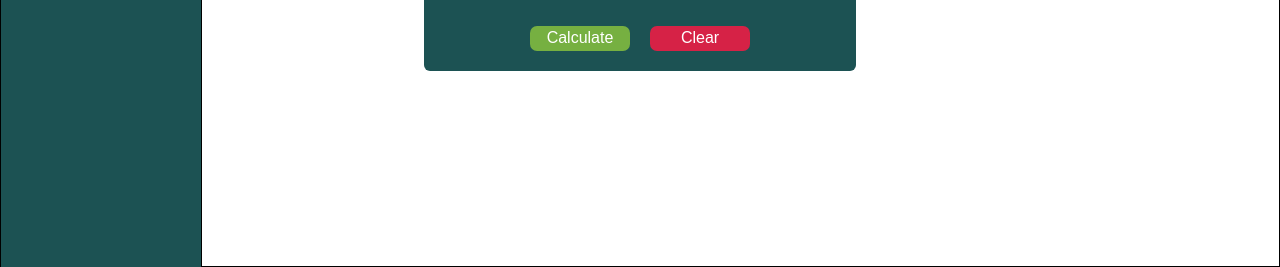
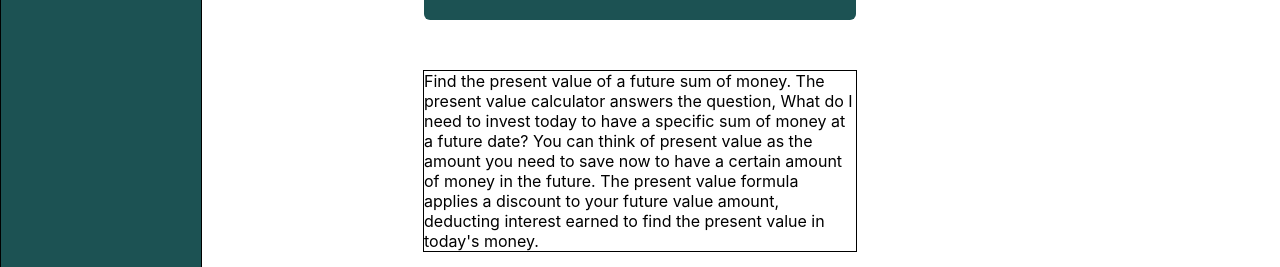
Before and after one commit to nickgusd/PV-FV-Calculator, a React (Create React App) app in the folder pcalculator/: page / in a window 1280 px wide. Shown: the part 533-800 px from the top of the page. Built offline with nearby package versions, Linux system fonts and the light colour scheme.

Commit message:
started adding content

```diff
--- a/pcalculator/src/components/AdBar/AdBar.js
+++ b/pcalculator/src/components/AdBar/AdBar.js
@@ -5,6 +5,7 @@ export const Wrapper = styled.div`
   position: fixed;
   overflow: auto;
   right: 0px;
+  top: 50px;
 `;
 
 export const Image = styled.img`
--- a/pcalculator/src/components/Container/Container.js
+++ b/pcalculator/src/components/Container/Container.js
@@ -5,5 +5,4 @@ export const ContainerDiv = styled.div`
   padding-top: 50px;
   margin: 0 auto;
   width: 100%;
-  border: 1px solid black;
 `;
--- a/pcalculator/src/components/Container/Container.jsx
+++ b/pcalculator/src/components/Container/Container.jsx
@@ -9,6 +9,8 @@ import Calculator from '../Calculator/Calculator';
 import Dropdown from '../Dropdown/Dropdown.jsx';
 import BasicTable from '../Table/Table';
 import Error from '../Error/Error';
+import Info from '../Info/Info';
+
 import { ContainerDiv } from './Container';
 
 export default function Container() {
@@ -33,6 +35,7 @@ export default function Container() {
         <Error message="Please Enter Numeric Values!" />
       ) : null}
       {IsCalculatedState ? <BasicTable option={type} /> : null}
+      <Info option={type} />
     </ContainerDiv>
   );
 }
--- /dev/null
+++ b/pcalculator/src/components/Info/Info.jsx
@@ -0,0 +1,18 @@
+import React from 'react';
+import PropTypes from 'prop-types';
+
+import { Wrapper, TextContainer } from '../Info/Info.style';
+
+import config from '../../config/content.json';
+
+export default function Info({ option }) {
+  return (
+    <Wrapper>
+      <TextContainer>{config[option]}</TextContainer>
+    </Wrapper>
+  );
+}
+
+Info.propTypes = {
+  option: PropTypes.string
+};
--- /dev/null
+++ b/pcalculator/src/components/Info/Info.style.js
@@ -0,0 +1,13 @@
+import styled from 'styled-components';
+
+export const Wrapper = styled.div`
+  border: 1px solid black;
+  display: block;
+  margin: 0 auto;
+  margin-top: 50px;
+  width: 432px;
+`;
+
+export const TextContainer = styled.div`
+  overflow: auto !important;
+`;
--- a/pcalculator/src/components/Main/Main.js
+++ b/pcalculator/src/components/Main/Main.js
@@ -5,5 +5,5 @@ export const Wrapper = styled.div`
   height: Calc(100vh - 50px);
   display: flex;
   flex-direction: row;
-  overflow: ${(props) => (props.isCalculated ? 'auto' : 'hidden')};
+  // overflow: ${(props) => (props.isCalculated ? 'auto' : 'hidden')};
 `;
--- a/pcalculator/src/components/Navbar/Navbar.js
+++ b/pcalculator/src/components/Navbar/Navbar.js
@@ -10,6 +10,8 @@ export const Nav = styled.div`
   display: flex;
   justify-content: flex-start;
   align-items: center;
+  position: fixed;
+  z-index: 1000;
 `;
 
 export const Title = styled.h1`
--- a/pcalculator/src/components/Sidebar/Sidebar.js
+++ b/pcalculator/src/components/Sidebar/Sidebar.js
@@ -13,6 +13,7 @@ export const Container = styled.div`
 export const Wrapper = styled.div`
   position: fixed;
   width: 200px;
+  top: 50px;
 `;
 
 export const StyledLink = styled(Link)`
--- a/pcalculator/src/components/Table/Table.jsx
+++ b/pcalculator/src/components/Table/Table.jsx
@@ -79,8 +79,6 @@ export default function BasicTable({ option }) {
   const payment = useRecoilValue(paymentState);
   const calculated = useRecoilValue(calculateState);
   const futureVal = useRecoilValue(futureValueState);
-
-  // console.log(calculated, option);
 
   let tableDataObj;
 
--- /dev/null
+++ b/pcalculator/src/config/content.json
@@ -0,0 +1,7 @@
+{
+    "PV": "Find the present value of a future sum of money. The present value calculator answers the question, What do I need to invest today to have a specific sum of money at a future date? You can think of present value as the amount you need to save now to have a certain amount of money in the future. The present value formula applies a discount to your future value amount, deducting interest earned to find the present value in today's money.",
+    "FV": "The future value formula is FV=PV(1+i)n, where the present value PV increases for each period into the future by a factor of 1 + i. The future value calculator uses multiple variables in the FV calculation: The present value sum, Number of time periods, typically years, Interest rate, Compounding frequency, Cash flow payments, Growing annuities and perpetuities, The future value of a sum of money is the value of the current sum at a future date., You can use this future value calculator to determine how much your investment will be worth at some point in the future due to accumulated interest and potential cash flows.",
+    "Rate": "Interest Rate",
+    "PMT": "Payment",
+    "Periods": "Periods"
+}
```
Also changed, not shown: pcalculator/src/config/calculations.json (added, +7 -0 lines).
